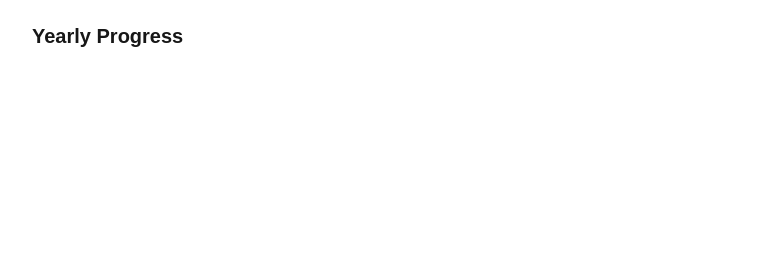
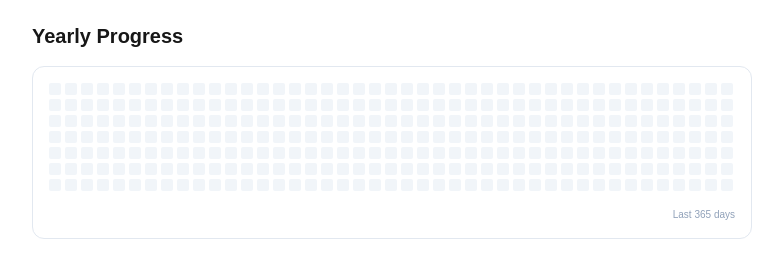
Before and after one commit to tltnsk/productivity-plus, a Next.js app: page / in a window 1280 px wide. Shown: the part 420-698 px from the top of the page, without its empty margins (248-1031 px from the left). Built offline with nearby package versions, Linux system fonts and the light colour scheme.

Commit message:
add grid

```diff
--- a/src/app/page.tsx
+++ b/src/app/page.tsx
@@ -8,6 +8,7 @@ import { useState } from "react";
 import { Plus } from "lucide-react";
 import AddTaskForm from "@/components/AddTaskForm";
 import { useEffect } from "react";
+import ProductivityGrid from "@/components/ProductivityGrid";
 
 export default function Home() {
   const task1: Task = {
@@ -58,7 +59,7 @@ export default function Home() {
 
   const todaySummary: DailySummary = {
     id: crypto.randomUUID(),
-    date: new Date().toLocaleDateString(),
+    date: new Date().toLocaleDateString().slice(0, 10),
     tasks: tasks,
     productivityPercentage: calculateProductivityScore(tasks),
   };
@@ -141,13 +142,7 @@ export default function Home() {
 
       <section className="mt-6">
         <h2 className="text-xl font-semibold">Yearly Progress</h2>
-        <div>
-          {dailyHistory.map((day) => (
-            <div key={day.id}>
-              {day.date} — {day.productivityPercentage}%
-            </div>
-          ))}
-        </div>
+        <ProductivityGrid history={dailyHistory} />
       </section>
     </main>
   );
--- /dev/null
+++ b/src/components/ProductivityGrid.tsx
@@ -0,0 +1,45 @@
+import { DailySummary } from "@/lib/types";
+
+type ProductivityGridProps = {
+  history: DailySummary[];
+};
+
+export default function ProductivityGrid({ history }: ProductivityGridProps) {
+  const days = Array.from({ length: 365 }, (_, i) => {
+    const d = new Date();
+    d.setDate(d.getDate() - (364 - i));
+    return d.toLocaleDateString().slice(0, 10);
+  });
+  return (
+    <div className="mt-4 p-4 bg-white border border-slate-200 rounded-xl">
+      <div className="grid grid-flow-col grid-rows-7 gap-1 overflow-x-auto pb-2">
+        {days.map((date, index) => {
+          // 2. Find if we have history for this specific date
+          const historyMap = Object.fromEntries(
+            history.map((h) => [h.date, h.productivityPercentage])
+          );
+
+          const score = historyMap[date] || 0;
+
+          // 3. Determine color based on score
+          let colorClass = "bg-slate-100"; // Default empty
+          if (score > 0) colorClass = "bg-green-100";
+          if (score > 30) colorClass = "bg-green-300";
+          if (score > 60) colorClass = "bg-green-500";
+          if (score > 85) colorClass = "bg-green-700";
+
+          return (
+            <div
+              key={date + index}
+              title={`${date}: ${score}%`}
+              className={`w-3 h-3 rounded-xs ${colorClass} transition-colors`}
+            />
+          );
+        })}
+      </div>
+      <p className="text-[10px] text-slate-400 mt-2 text-right">
+        Last 365 days
+      </p>
+    </div>
+  );
+}
```
